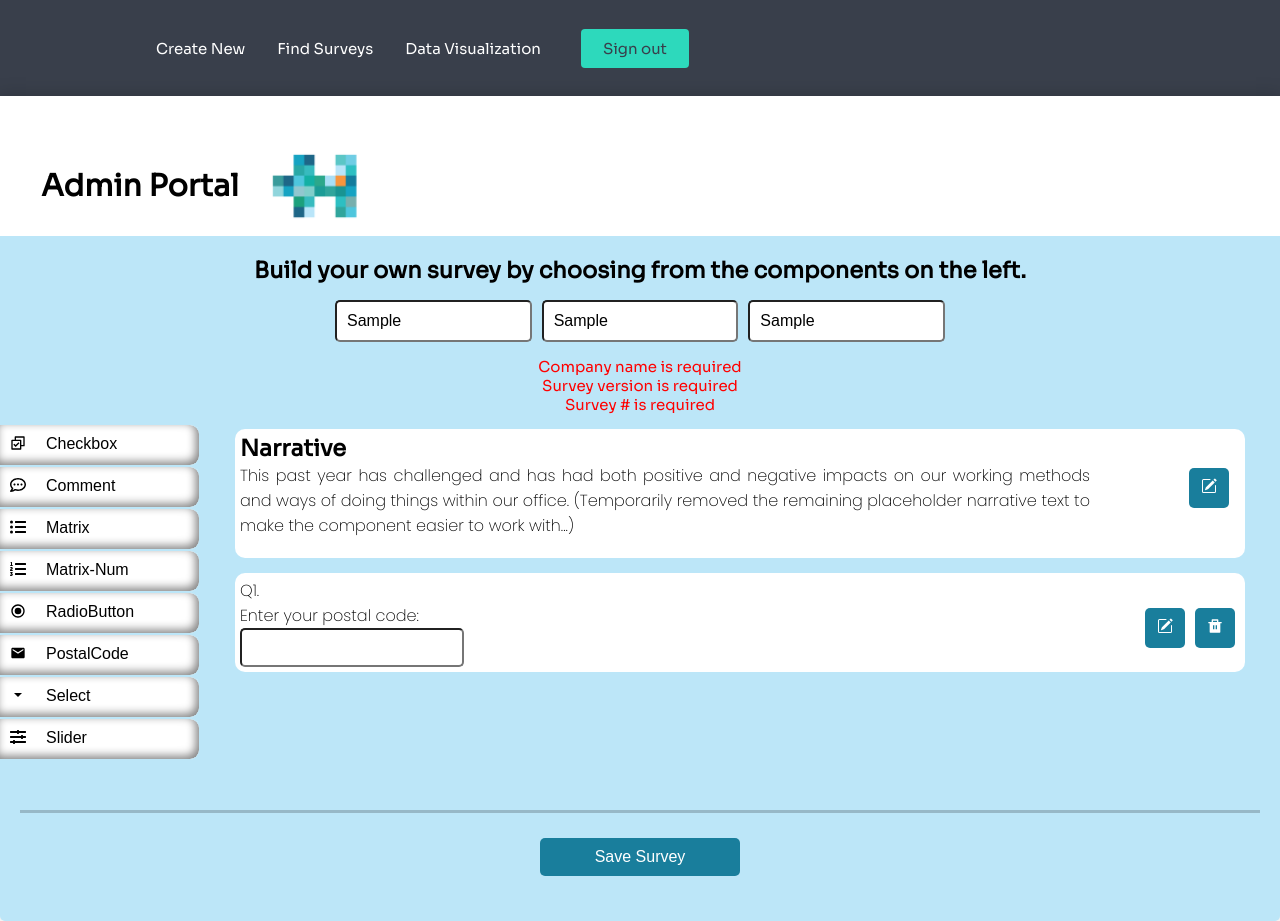
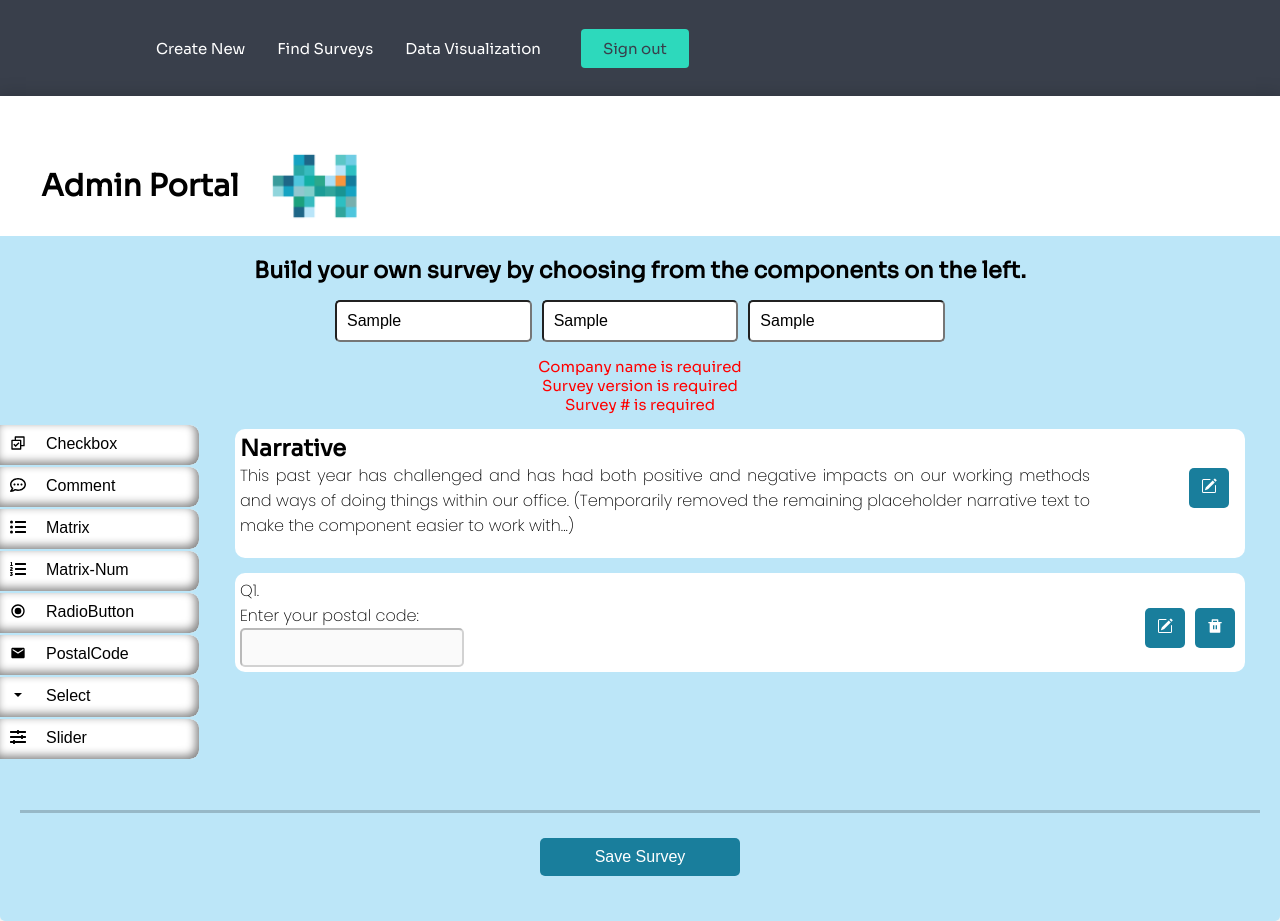
Before and after one commit to fjjes/project3-Hive, a React (Create React App) app in the folder client/: page / in a window 1280 px wide. Both pictures are taken after typing "Sample", "Sample", "Sample" into the empty fields and a click on the button "PostalCode". Built offline with nearby package versions, Linux system fonts and the light colour scheme.

Commit message:
Disable unneccessary input fields

```diff
--- a/client/src/components/AdminQuestions/CommentOne.js
+++ b/client/src/components/AdminQuestions/CommentOne.js
@@ -72,9 +72,8 @@ function CommentOne({ question, questionNumber }) {
             <p> {questionText}</p>
           )}
           <div>
-            <input
-              textarea
-              rows="10"
+            <textarea
+              disabled
               cols="50"
               label="comment"
               placeholder="Input"
--- a/client/src/components/AdminQuestions/PostalCodeOne.js
+++ b/client/src/components/AdminQuestions/PostalCodeOne.js
@@ -74,7 +74,9 @@ function PostalCodeOne({ question, questionNumber }) {
           ) : (
             <p>{questionText}</p>
           )}
-          <input />
+          <input
+            disabled
+          />
         </div>
         <div className="postalCodeone-buttons">
           {inEditMode.status ? (
```
